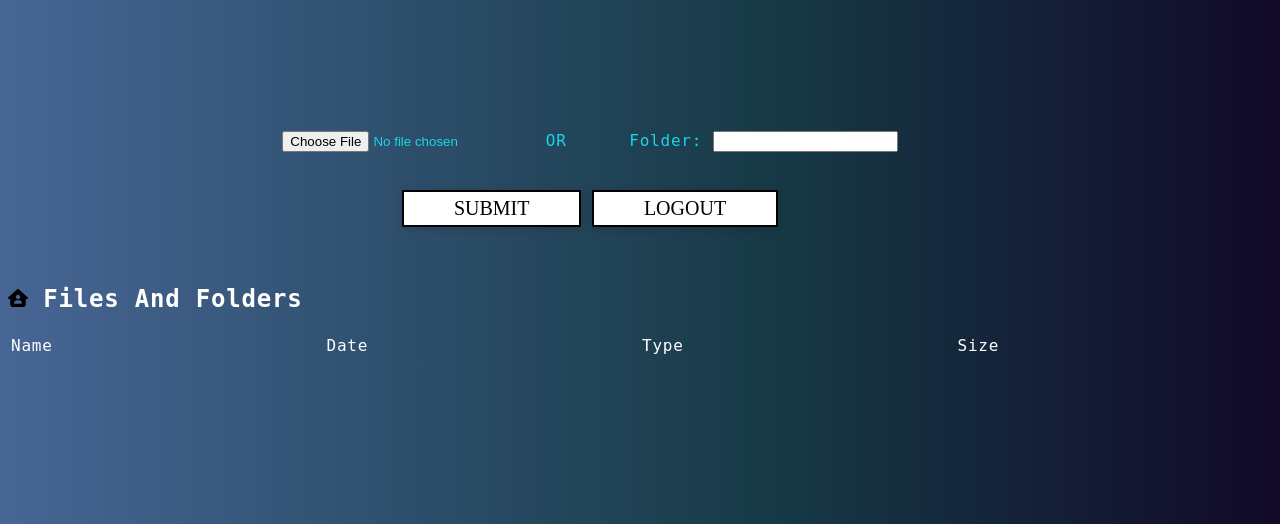
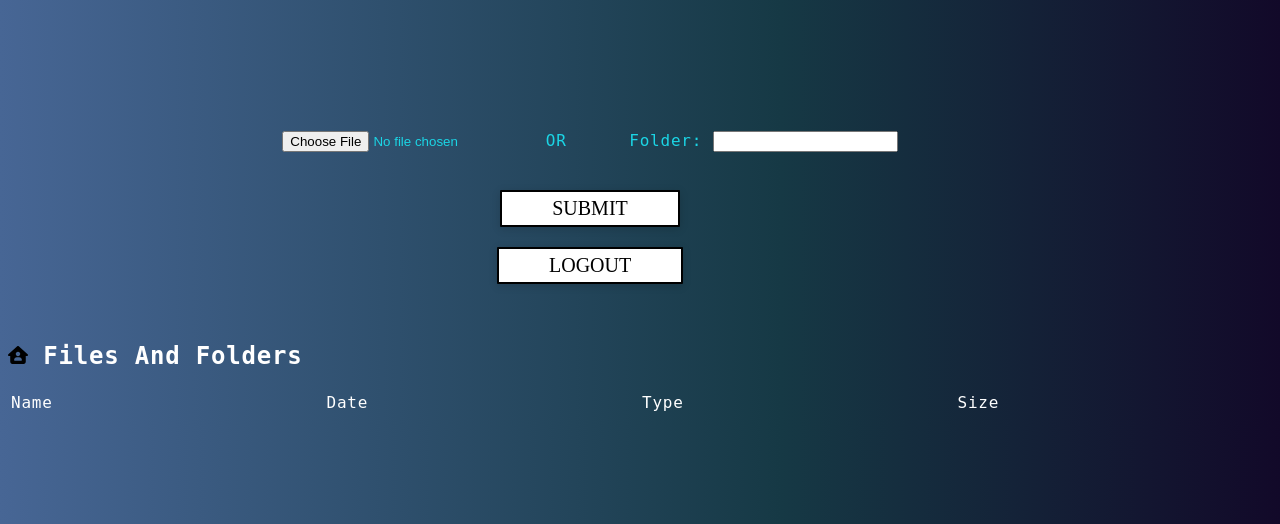
Before and after one commit to Pranoy12/File_Manager, a PHP site: page /File_Manager/filemanager.php in a window 1280 px wide. Shown: the part 220-744 px from the top of the page. Run offline with PHP 8.4, Linux system fonts and the light colour scheme; the visitor is signed in with stand-in values (Sample User, id 1); data that the repository does not hold is empty; some libraries are stand-ins or nearby versions.

Commit message:
Changes to be committed: 	modified:   filemanager.php 	modified:   logout.php

```diff
--- a/filemanager.php
+++ b/filemanager.php
@@ -306,7 +306,9 @@ font-size:50px; */
  }
  .form {
   width: 300px;
-  padding: 150px 15px 24px;
+  /* padding: 150px 15px 24px; */
+  padding-top: 20px;
+  padding-left: 7px;
   margin: 0 auto;
 }
 .form .control {
@@ -470,6 +472,23 @@ background: linear-gradient(90deg, rgba(71,145,149,1) 0%, rgba(4,25,32,1) 55%, r
   <br>
   <br>
   <button class='Example-btn8' type="submit" name="submit">Submit</button>
+  <!-- <a href="logout.php">
+    <button class='Example-btn8' type='submit' name="logout">
+      <div class='bg-top'>
+        <div class='bg-inner'></div>
+      </div>
+      <div class='bg-right'>
+        <div class='bg-inner'></div>
+      </div>
+      <div class='bg'>
+        <div class='bg-inner'></div>
+      </div>
+      <div class='text'>
+        Logout
+      </div>
+    </button>
+  </a> -->
+</form>
 <form action="logout.php" method="get" class="form">
   <button class='Example-btn8' type='submit' name="logout">
       <div class='bg-top'>
@@ -485,8 +504,7 @@ background: linear-gradient(90deg, rgba(71,145,149,1) 0%, rgba(4,25,32,1) 55%, r
         Logout
       </div>
     </button>
-        <!-- <input type="submit" value="LOGOUT" name="logout"> -->
-</form>
+       <!-- <input type="submit" value="LOGOUT" name="logout">  -->
 </form>
 
 <br><br>
@@ -614,6 +632,5 @@ background: linear-gradient(90deg, rgba(71,145,149,1) 0%, rgba(4,25,32,1) 55%, r
 
   });
 </script>
-
 </body>
 </html>
--- a/logout.php
+++ b/logout.php
@@ -1,5 +1,5 @@
 <?php
     session_start();
     session_destroy();
-    header('location: login.php');
+    header('location: homepage.php');
 ?>
```
Lines whose indentation alone changed are shown as unchanged.
